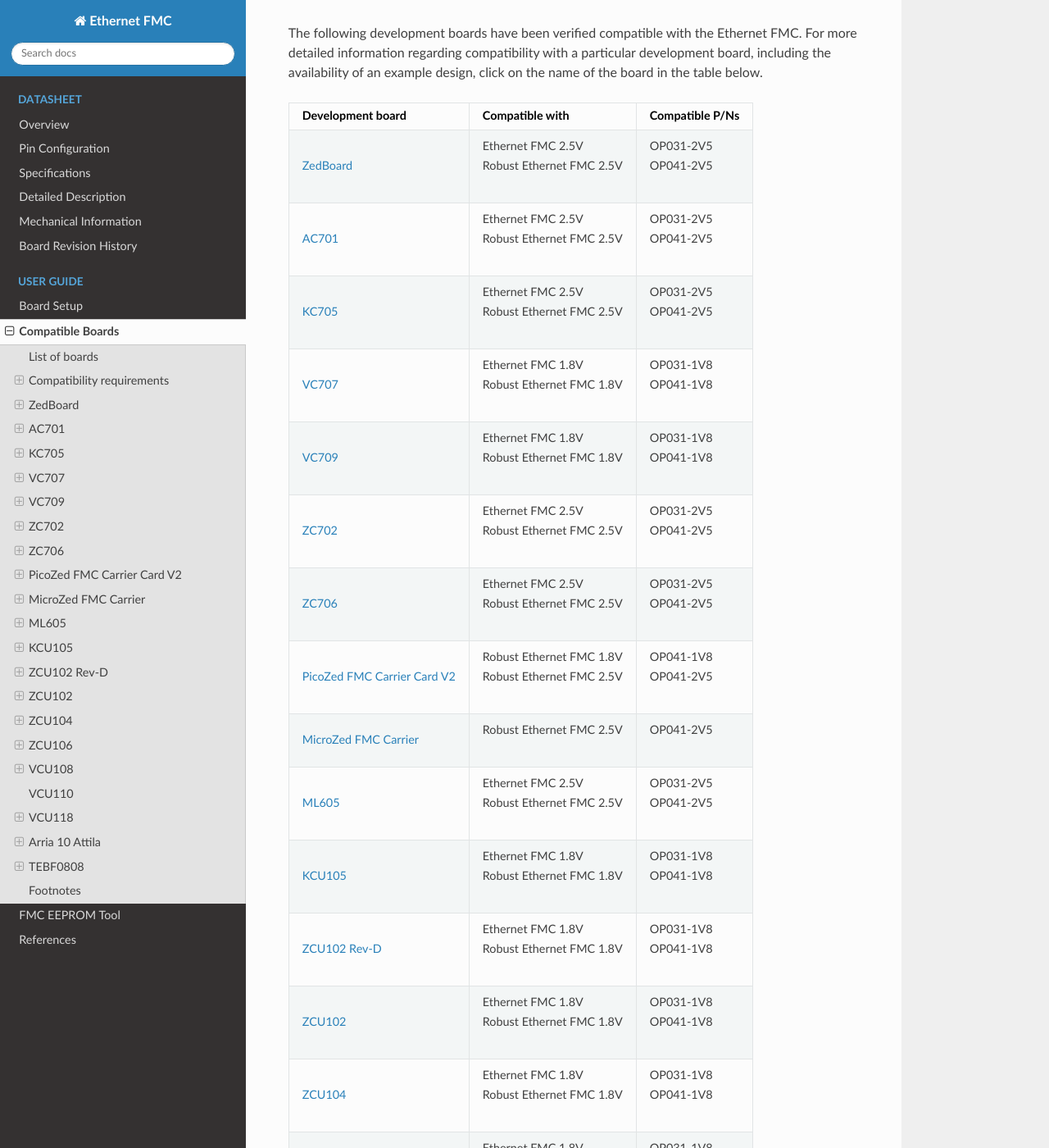
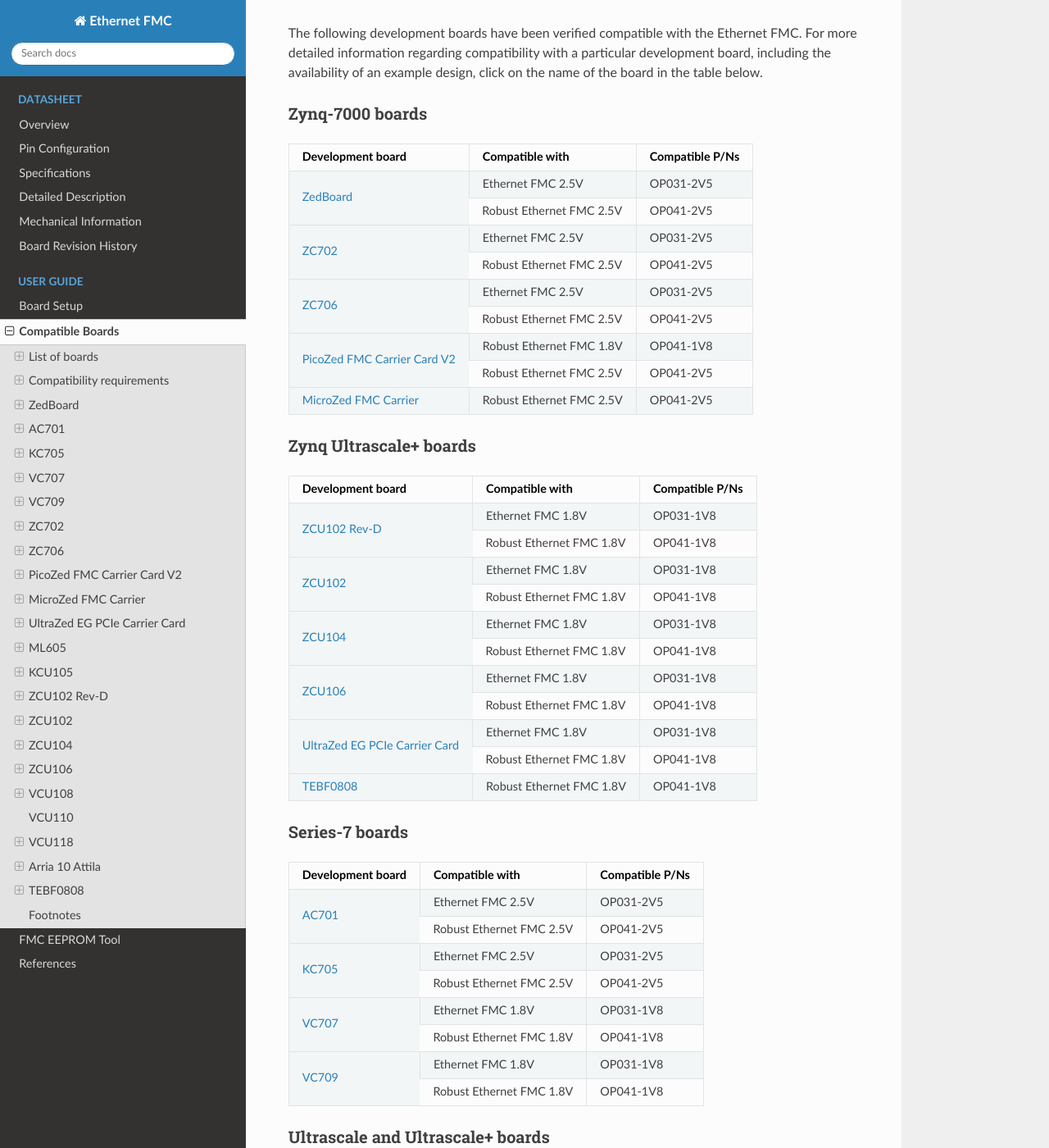
Before and after one commit to fpgadeveloper/ethernetfmc, a Sphinx documentation site: the page built from docs/source/compatiblility.rst, in a window 1280 px wide and 1400 px high, scrolled down 283 px. Shown: the whole window at 82% size. Built offline with Sphinx 7.4.7 and the Read the Docs theme 2.0.0, drawn with Linux system fonts in a browser that asks for light colours; some of the changed text lies outside the part shown.

Commit message:
* fixed reference links * added ultrazed EG

```diff
--- a/docs/source/compatiblility.rst
+++ b/docs/source/compatiblility.rst
@@ -15,62 +15,111 @@
 information regarding compatibility with a particular development board, including the availability
 of an example design, click on the name of the board in the table below.
 
+Zynq-7000 boards
+----------------
+
 +---------------------------------------+----------------------------+-----------------------+
 | Development board                     | Compatible with            | Compatible P/Ns       |
 +=======================================+============================+=======================+
-| :ref:`zedboard-notes`                 | | Ethernet FMC 2.5V        | | OP031-2V5           |
-|                                       | | Robust Ethernet FMC 2.5V | | OP041-2V5           |
+| :ref:`zedboard-notes`                 | Ethernet FMC 2.5V          | OP031-2V5             |
+|                                       +----------------------------+-----------------------+
+|                                       | Robust Ethernet FMC 2.5V   | OP041-2V5             |
 +---------------------------------------+----------------------------+-----------------------+
-| :ref:`ac701-notes`                    | | Ethernet FMC 2.5V        | | OP031-2V5           |
-|                                       | | Robust Ethernet FMC 2.5V | | OP041-2V5           |
+| :ref:`zc702-notes`                    | Ethernet FMC 2.5V          | OP031-2V5             |
+|                                       +----------------------------+-----------------------+
+|                                       | Robust Ethernet FMC 2.5V   | OP041-2V5             |
 +---------------------------------------+----------------------------+-----------------------+
-| :ref:`kc705-notes`                    | | Ethernet FMC 2.5V        | | OP031-2V5           |
-|                                       | | Robust Ethernet FMC 2.5V | | OP041-2V5           |
+| :ref:`zc706-notes`                    | Ethernet FMC 2.5V          | OP031-2V5             |
+|                                       +----------------------------+-----------------------+
+|                                       | Robust Ethernet FMC 2.5V   | OP041-2V5             |
 +---------------------------------------+----------------------------+-----------------------+
-| :ref:`vc707-notes`                    | | Ethernet FMC 1.8V        | | OP031-1V8           |
-|                                       | | Robust Ethernet FMC 1.8V | | OP041-1V8           |
+| :ref:`picozed-fmc-carrier-v2-notes`   | Robust Ethernet FMC 1.8V   | OP041-1V8             |
+|                                       +----------------------------+-----------------------+
+|                                       | Robust Ethernet FMC 2.5V   | OP041-2V5             |
 +---------------------------------------+----------------------------+-----------------------+
-| :ref:`vc709-notes`                    | | Ethernet FMC 1.8V        | | OP031-1V8           |
-|                                       | | Robust Ethernet FMC 1.8V | | OP041-1V8           |
+| :ref:`microzed-fmc-carrier-notes`     | Robust Ethernet FMC 2.5V   | OP041-2V5             |
 +---------------------------------------+----------------------------+-----------------------+
-| :ref:`zc702-notes`                    | | Ethernet FMC 2.5V        | | OP031-2V5           |
-|                                       | | Robust Ethernet FMC 2.5V | | OP041-2V5           |
+
+Zynq Ultrascale+ boards
+-----------------------
+
 +---------------------------------------+----------------------------+-----------------------+
-| :ref:`zc706-notes`                    | | Ethernet FMC 2.5V        | | OP031-2V5           |
-|                                       | | Robust Ethernet FMC 2.5V | | OP041-2V5           |
+| Development board                     | Compatible with            | Compatible P/Ns       |
++=======================================+============================+=======================+
+| :ref:`zcu102-rev-d-notes`             | Ethernet FMC 1.8V          | OP031-1V8             |
+|                                       +----------------------------+-----------------------+
+|                                       | Robust Ethernet FMC 1.8V   | OP041-1V8             |
 +---------------------------------------+----------------------------+-----------------------+
-| :ref:`picozed-fmc-carrier-v2-notes`   | | Robust Ethernet FMC 1.8V | | OP041-1V8           |
-|                                       | | Robust Ethernet FMC 2.5V | | OP041-2V5           |
+| :ref:`zcu102-notes`                   | Ethernet FMC 1.8V          | OP031-1V8             |
+|                                       +----------------------------+-----------------------+
+|                                       | Robust Ethernet FMC 1.8V   | OP041-1V8             |
 +---------------------------------------+----------------------------+-----------------------+
-| :ref:`microzed-fmc-carrier-notes`     | | Robust Ethernet FMC 2.5V | | OP041-2V5           |
+| :ref:`zcu104-notes`                   | Ethernet FMC 1.8V          | OP031-1V8             |
+|                                       +----------------------------+-----------------------+
+|                                       | Robust Ethernet FMC 1.8V   | OP041-1V8             |
 +---------------------------------------+----------------------------+-----------------------+
-| :ref:`ml605-notes`                    | | Ethernet FMC 2.5V        | | OP031-2V5           |
-|                                       | | Robust Ethernet FMC 2.5V | | OP041-2V5           |
+| :ref:`zcu106-notes`                   | Ethernet FMC 1.8V          | OP031-1V8             |
+|                                       +----------------------------+-----------------------+
+|                                       | Robust Ethernet FMC 1.8V   | OP041-1V8             |
 +---------------------------------------+----------------------------+-----------------------+
-| :ref:`kcu105-notes`                   | | Ethernet FMC 1.8V        | | OP031-1V8           |
-|                                       | | Robust Ethernet FMC 1.8V | | OP041-1V8           |
+| :ref:`ultrazed-eg-notes`              | Ethernet FMC 1.8V          | OP031-1V8             |
+|                                       +----------------------------+-----------------------+
+|                                       | Robust Ethernet FMC 1.8V   | OP041-1V8             |
 +---------------------------------------+----------------------------+-----------------------+
-| :ref:`zcu102-rev-d-notes`             | | Ethernet FMC 1.8V        | | OP031-1V8           |
-|                                       | | Robust Ethernet FMC 1.8V | | OP041-1V8           |
+| :ref:`tebf0808-notes`                 | Robust Ethernet FMC 1.8V   | OP041-1V8             |
 +---------------------------------------+----------------------------+-----------------------+
-| :ref:`zcu102-notes`                   | | Ethernet FMC 1.8V        | | OP031-1V8           |
-|                                       | | Robust Ethernet FMC 1.8V | | OP041-1V8           |
+
+
+Series-7 boards
+---------------
+
 +---------------------------------------+----------------------------+-----------------------+
-| :ref:`zcu104-notes`                   | | Ethernet FMC 1.8V        | | OP031-1V8           |
-|                                       | | Robust Ethernet FMC 1.8V | | OP041-1V8           |
+| Development board                     | Compatible with            | Compatible P/Ns       |
++=======================================+============================+=======================+
+| :ref:`ac701-notes`                    | Ethernet FMC 2.5V          | OP031-2V5             |
+|                                       +----------------------------+-----------------------+
+|                                       | Robust Ethernet FMC 2.5V   | OP041-2V5             |
 +---------------------------------------+----------------------------+-----------------------+
-| :ref:`zcu106-notes`                   | | Ethernet FMC 1.8V        | | OP031-1V8           |
-|                                       | | Robust Ethernet FMC 1.8V | | OP041-1V8           |
+| :ref:`kc705-notes`                    | Ethernet FMC 2.5V          | OP031-2V5             |
+|                                       +----------------------------+-----------------------+
+|                                       | Robust Ethernet FMC 2.5V   | OP041-2V5             |
 +---------------------------------------+----------------------------+-----------------------+
-| :ref:`vcu108-notes`                   | | Ethernet FMC 1.8V        | | OP031-1V8           |
-|                                       | | Robust Ethernet FMC 1.8V | | OP041-1V8           |
+| :ref:`vc707-notes`                    | Ethernet FMC 1.8V          | OP031-1V8             |
+|                                       +----------------------------+-----------------------+
+|                                       | Robust Ethernet FMC 1.8V   | OP041-1V8             |
 +---------------------------------------+----------------------------+-----------------------+
-| :ref:`vcu118-notes`                   | | Ethernet FMC 1.8V        | | OP031-1V8           |
-|                                       | | Robust Ethernet FMC 1.8V | | OP041-1V8           |
+| :ref:`vc709-notes`                    | Ethernet FMC 1.8V          | OP031-1V8             |
+|                                       +----------------------------+-----------------------+
+|                                       | Robust Ethernet FMC 1.8V   | OP041-1V8             |
 +---------------------------------------+----------------------------+-----------------------+
-| :ref:`arria-10-attila-notes`          | | Robust Ethernet FMC 1.8V | | OP041-1V8           |
+
+Ultrascale and Ultrascale+ boards
+---------------------------------
+
 +---------------------------------------+----------------------------+-----------------------+
-| :ref:`tebf0808-notes`                 | | Robust Ethernet FMC 1.8V | | OP041-1V8           |
+| Development board                     | Compatible with            | Compatible P/Ns       |
++=======================================+============================+=======================+
+| :ref:`kcu105-notes`                   | Ethernet FMC 1.8V          | OP031-1V8             |
+|                                       +----------------------------+-----------------------+
+|                                       | Robust Ethernet FMC 1.8V   | OP041-1V8             |
++---------------------------------------+----------------------------+-----------------------+
+| :ref:`vcu108-notes`                   | Ethernet FMC 1.8V          | OP031-1V8             |
+|                                       +----------------------------+-----------------------+
+|                                       | Robust Ethernet FMC 1.8V   | OP041-1V8             |
++---------------------------------------+----------------------------+-----------------------+
+| :ref:`vcu118-notes`                   | Ethernet FMC 1.8V          | OP031-1V8             |
+|                                       +----------------------------+-----------------------+
+|                                       | Robust Ethernet FMC 1.8V   | OP041-1V8             |
++---------------------------------------+----------------------------+-----------------------+
+
+
+Other boards
+------------
+
++---------------------------------------+----------------------------+-----------------------+
+| Development board                     | Compatible with            | Compatible P/Ns       |
++=======================================+============================+=======================+
+| :ref:`arria-10-attila-notes`          | Robust Ethernet FMC 1.8V   | OP041-1V8             |
 +---------------------------------------+----------------------------+-----------------------+
 
 
@@ -130,8 +179,8 @@
 Example designs
 ---------------
 
-* `AXI Ethernet based design <https://github.com/fpgadeveloper/ethernet-fmc-axi-eth>`_
-* `Zynq GEM based design <https://github.com/fpgadeveloper/ethernet-fmc-zynq-gem>`_
+* `AXI Ethernet based design <https://github.com/fpgadeveloper/ethernet-fmc-axi-eth>`__
+* `Zynq GEM based design <https://github.com/fpgadeveloper/ethernet-fmc-zynq-gem>`__
 
 Connectors
 ----------
@@ -159,7 +208,7 @@
 Example designs
 ---------------
 
-* `AXI Ethernet based design <https://github.com/fpgadeveloper/ethernet-fmc-axi-eth>`_
+* `AXI Ethernet based design <https://github.com/fpgadeveloper/ethernet-fmc-axi-eth>`__
 
 Connectors
 ----------
@@ -180,7 +229,7 @@
 Example designs
 ---------------
 
-* `AXI Ethernet based design <https://github.com/fpgadeveloper/ethernet-fmc-axi-eth>`_
+* `AXI Ethernet based design <https://github.com/fpgadeveloper/ethernet-fmc-axi-eth>`__
 
 Connectors
 ----------
@@ -202,7 +251,7 @@
 Example designs
 ---------------
 
-* `AXI Ethernet based design <https://github.com/fpgadeveloper/ethernet-fmc-axi-eth>`_
+* `AXI Ethernet based design <https://github.com/fpgadeveloper/ethernet-fmc-axi-eth>`__
 
 Connectors
 ----------
@@ -224,7 +273,7 @@
 Example designs
 ---------------
 
-* `AXI Ethernet based design <https://github.com/fpgadeveloper/ethernet-fmc-axi-eth>`_
+* `AXI Ethernet based design <https://github.com/fpgadeveloper/ethernet-fmc-axi-eth>`__
 
 Connectors
 ----------
@@ -245,8 +294,8 @@
 Example designs
 ---------------
 
-* `AXI Ethernet based design <https://github.com/fpgadeveloper/ethernet-fmc-axi-eth>`_
-* `Zynq GEM based design <https://github.com/fpgadeveloper/ethernet-fmc-zynq-gem>`_
+* `AXI Ethernet based design <https://github.com/fpgadeveloper/ethernet-fmc-axi-eth>`__
+* `Zynq GEM based design <https://github.com/fpgadeveloper/ethernet-fmc-zynq-gem>`__
 
 Connectors
 ----------
@@ -268,8 +317,8 @@
 Example designs
 ---------------
 
-* `AXI Ethernet based design <https://github.com/fpgadeveloper/ethernet-fmc-axi-eth>`_
-* `Zynq GEM based design <https://github.com/fpgadeveloper/ethernet-fmc-zynq-gem>`_
+* `AXI Ethernet based design <https://github.com/fpgadeveloper/ethernet-fmc-axi-eth>`__
+* `Zynq GEM based design <https://github.com/fpgadeveloper/ethernet-fmc-zynq-gem>`__
 
 Connectors
 ----------
@@ -296,8 +345,8 @@
 Example designs
 ---------------
 
-* `AXI Ethernet based design <https://github.com/fpgadeveloper/ethernet-fmc-axi-eth>`_
-* `Zynq GEM based design <https://github.com/fpgadeveloper/ethernet-fmc-zynq-gem>`_
+* `AXI Ethernet based design <https://github.com/fpgadeveloper/ethernet-fmc-axi-eth>`__
+* `Zynq GEM based design <https://github.com/fpgadeveloper/ethernet-fmc-zynq-gem>`__
 
 Connectors
 ----------
@@ -317,8 +366,29 @@
 Example designs
 ---------------
 
-* `AXI Ethernet based design <https://github.com/fpgadeveloper/ethernet-fmc-axi-eth>`_ (for MicroZed 7020 only)
-* `Zynq GEM based design <https://github.com/fpgadeveloper/ethernet-fmc-zynq-gem>`_
+* `AXI Ethernet based design <https://github.com/fpgadeveloper/ethernet-fmc-axi-eth>`__ (for MicroZed 7020 only)
+* `Zynq GEM based design <https://github.com/fpgadeveloper/ethernet-fmc-zynq-gem>`__
+
+Connectors
+----------
+
+* **LPC**: Satisfies all of the Ethernet FMC requirements.
+
+.. _ultrazed-eg-notes:
+
+UltraZed EG PCIe Carrier Card
+=============================
+
+Mates with
+----------
+
+* `Ethernet FMC 1.8V <https://opsero.com/product/ethernet-fmc/?attribute_supply-voltage-vadj=1.8V>`__ (see note [#f2]_)
+* `Robust Ethernet FMC 1.8V <https://opsero.com/product/robust-ethernet-fmc/?attribute_supply-voltage-vadj=1.8V>`__ (see note [#f2]_)
+
+Example designs
+---------------
+
+* `Zynq GEM based design <https://github.com/fpgadeveloper/ethernet-fmc-zynq-gem>`__
 
 Connectors
 ----------
@@ -362,7 +432,7 @@
 Example designs
 ---------------
 
-* `AXI Ethernet based design <https://github.com/fpgadeveloper/ethernet-fmc-axi-eth>`_
+* `AXI Ethernet based design <https://github.com/fpgadeveloper/ethernet-fmc-axi-eth>`__
 
 Connectors
 ----------
@@ -384,9 +454,9 @@
 Example designs
 ---------------
 
-* `AXI Ethernet based design <https://github.com/fpgadeveloper/ethernet-fmc-axi-eth/tree/982ed68e779a88edb419eaa7ebef2221a77a4926>`_
+* `AXI Ethernet based design <https://github.com/fpgadeveloper/ethernet-fmc-axi-eth/tree/982ed68e779a88edb419eaa7ebef2221a77a4926>`__
   (only for version 2016.4)
-* `ZynqMP GEM based design <https://github.com/fpgadeveloper/ethernet-fmc-zynq-gem/tree/a041ff5146a60e9d2caa95e61ce85d8acb885d76>`_
+* `ZynqMP GEM based design <https://github.com/fpgadeveloper/ethernet-fmc-zynq-gem/tree/a041ff5146a60e9d2caa95e61ce85d8acb885d76>`__
   (only for version 2016.4)
 
 Connectors
@@ -410,8 +480,8 @@
 Example designs
 ---------------
 
-* `AXI Ethernet based design <https://github.com/fpgadeveloper/ethernet-fmc-axi-eth>`_
-* `ZynqMP GEM based design <https://github.com/fpgadeveloper/ethernet-fmc-zynq-gem>`_
+* `AXI Ethernet based design <https://github.com/fpgadeveloper/ethernet-fmc-axi-eth>`__
+* `ZynqMP GEM based design <https://github.com/fpgadeveloper/ethernet-fmc-zynq-gem>`__
 
 Connectors
 ----------
@@ -434,7 +504,7 @@
 Example designs
 ---------------
 
-* `ZynqMP GEM based design <https://github.com/fpgadeveloper/ethernet-fmc-zynq-gem>`_
+* `ZynqMP GEM based design <https://github.com/fpgadeveloper/ethernet-fmc-zynq-gem>`__
 
 Connectors
 ----------
@@ -455,7 +525,7 @@
 Example designs
 ---------------
 
-* `ZynqMP GEM based design <https://github.com/fpgadeveloper/ethernet-fmc-zynq-gem>`_
+* `ZynqMP GEM based design <https://github.com/fpgadeveloper/ethernet-fmc-zynq-gem>`__
 
 Connectors
 ----------
@@ -477,7 +547,7 @@
 Example designs
 ---------------
 
-* `AXI Ethernet based design <https://github.com/fpgadeveloper/ethernet-fmc-axi-eth/tree/9ba57cbffa3a55026fbf4855c8f9d1a746369ed5>`_
+* `AXI Ethernet based design <https://github.com/fpgadeveloper/ethernet-fmc-axi-eth/tree/9ba57cbffa3a55026fbf4855c8f9d1a746369ed5>`__
   (currently only available for version 2018.2 and for the HPC0 connector)
 
 Connectors
@@ -552,7 +622,7 @@
 Example designs
 ---------------
 
-* `ZynqMP GEM based design <https://github.com/fpgadeveloper/ethernet-fmc-zynq-gem>`_
+* `ZynqMP GEM based design <https://github.com/fpgadeveloper/ethernet-fmc-zynq-gem>`__
 
 Configuration
 -------------
```
Also changed, not shown: README.md (+5 -0 lines), docs/source/references.rst (+34 -3 lines).
